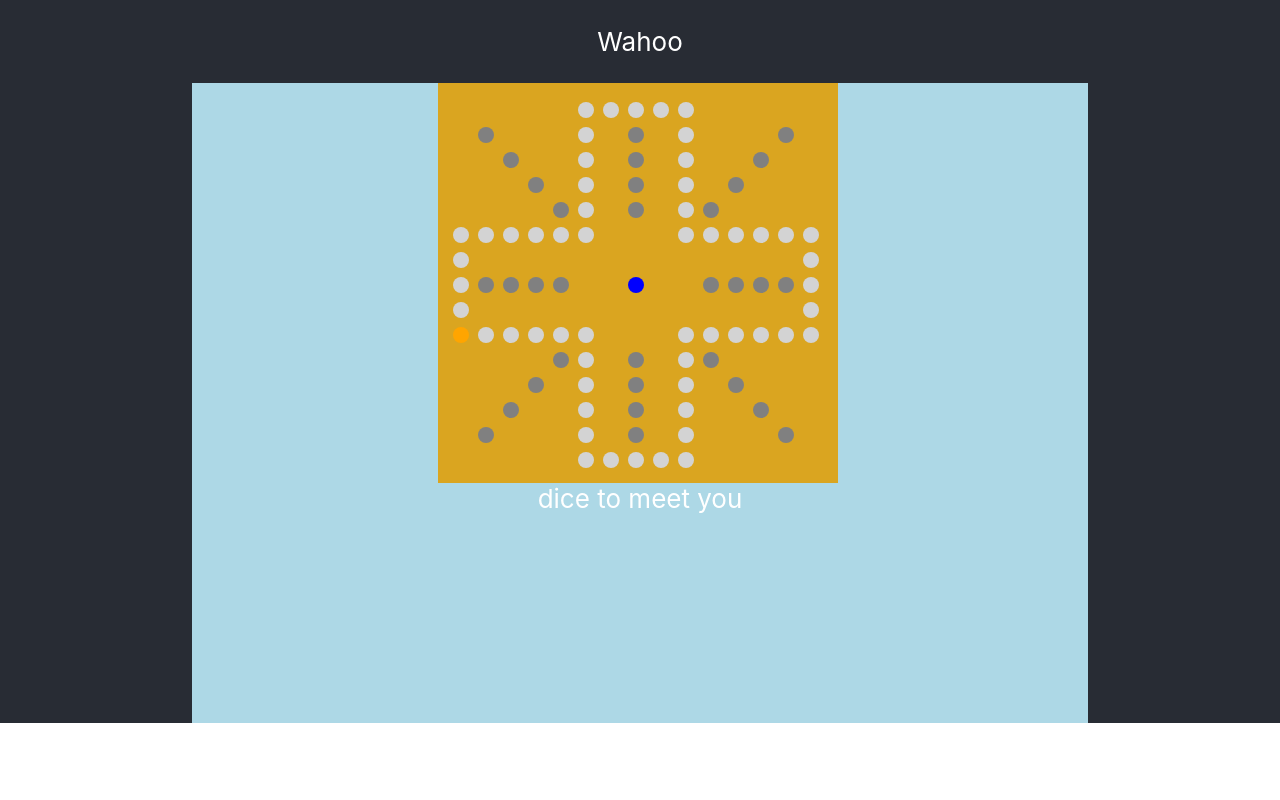
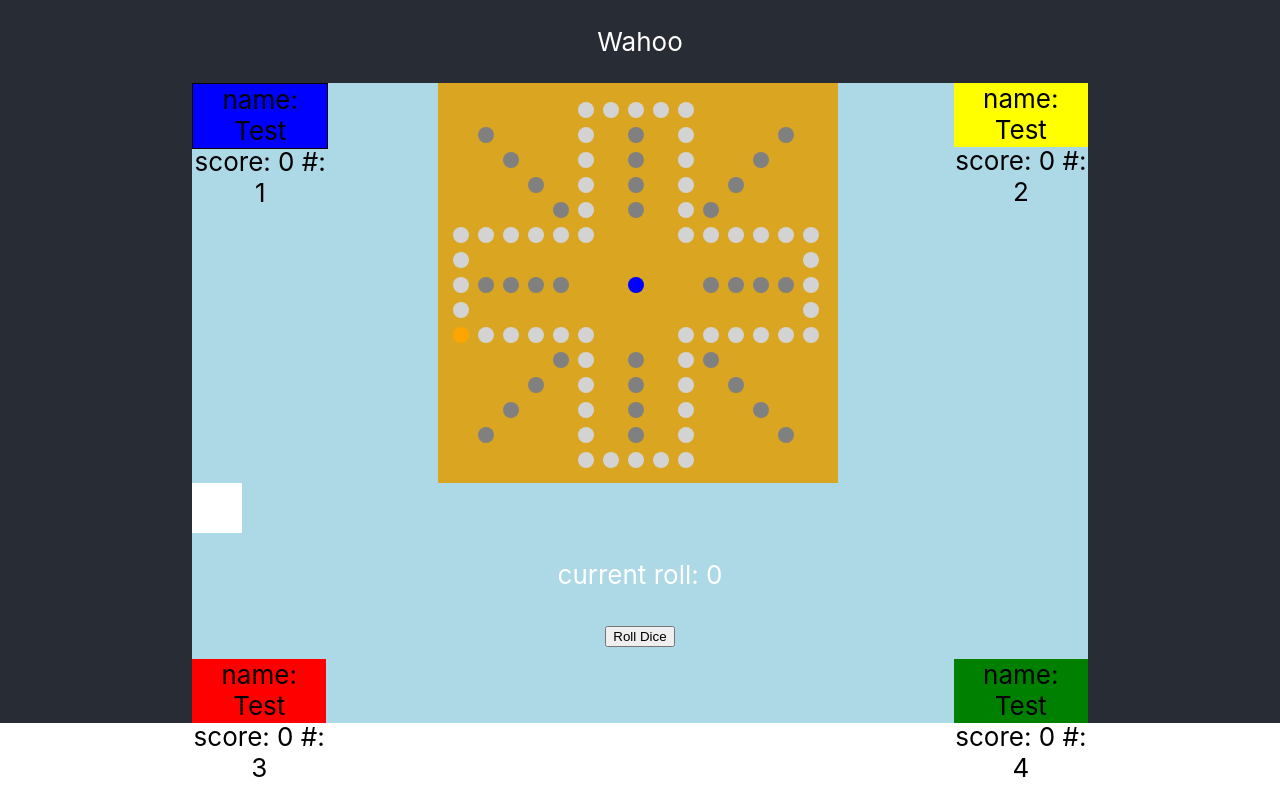
Before and after one commit to abraxasrex/wahoo-react-online, a React (Create React App) app: page / in a window 1280 px wide. Built offline with nearby package versions, Linux system fonts and the light colour scheme.

Commit message:
diceroll and react hooks added

```diff
--- a/src/App.css
+++ b/src/App.css
@@ -75,6 +75,9 @@
   background-color: green;
 }
 
+.current-player {
+  border: 1px solid black;
+}
 .game-board {
   background-color: goldenrod;
   width: 400px;
@@ -96,3 +99,17 @@
 .game-piece {
   border-radius: 0% !important;
 }
+
+.dice {
+  background: white;
+  width: 50px;
+  height: 50px;
+  display: flex;
+  justify-content: space-around;
+  align-items: flex-start;
+}
+.dot {
+  background: black;
+  width: 5px;
+  height:5px;
+}
--- a/src/App.js
+++ b/src/App.js
@@ -18,12 +18,34 @@ import './App.css';
 // Player 4
 // </div>
 
+function startGame(game, setGame) {
+  // this.currentPlayer = players[0];
+  // return this.currentPlayer;
+  if (game && game.players && game.players.length > 0) {
+      const player = game.players[0];
+      const manager = game.manager;
+      manager.currentPlayer = player;
+      setGame({manager: manager});
+  }
+}
+
 function App() {
 
   // const [game, setGame] = useState([]);
 
   // setGame(new Game());
-  const game = new Game();
+
+  const gameInit = new Game(4);
+
+
+  const [game, setGame] = useState(gameInit);
+
+
+
+startGame(game, setGame);
+
+
+ console.log("GAME!!!! ", game);
 
   return (
     <div className="App">
@@ -31,7 +53,7 @@ function App() {
         <p>
           Wahoo
         </p>
-          <GameView players={game.players}/>
+          <GameView game={game} setGame={setGame} />
       </header>
     </div>
   );
--- a/src/classes/Game.js
+++ b/src/classes/Game.js
@@ -13,8 +13,7 @@ const colorSet = ["Red", "Blue", "Green", "Yellow"];
 
 
 class Game {
-    constructor() {
-        this.gameManager = new GameManager()
+    constructor(playerNumber) {
         const players = [];
 
 
@@ -23,6 +22,7 @@ class Game {
         }
 
         this.players = players;
+        this.manager = new GameManager(players);
 
      //   this.gameView = new GameView(this.players);
     }
--- a/src/classes/GameManager.js
+++ b/src/classes/GameManager.js
@@ -1,5 +1,5 @@
 
-
+import {getRandomInt} from '../helpers/Helpers';
 // GameManager -----------------------
 // currentRoll: int
 // currentPlayer: Player
@@ -14,6 +14,45 @@
 
 class GameManager {
 
+    currentRoll = 0;
+    currentPlayer;
+    winner;
+
+    constructor(players) {
+        this.players = players;
+        this.rollDice = this.rollDice.bind(this);
+
+    }
+
+    setupGame() {
+
+    }
+
+    startGame(players) {
+        this.currentPlayer = players[0];
+        return this.currentPlayer;
+    }
+
+    setPlayer() {
+
+    }
+
+    checkForWin() {
+
+    }
+
+    triggerWinCondition(){
+
+    }
+
+    rollDice(event) {
+        this.currentRoll =
+        (6);
+        console.log("dice: ", this.currentRoll);
+        return this.currentRoll;
+        // state...
+    }
+
 }
 
 export default GameManager;
--- a/src/classes/Player.js
+++ b/src/classes/Player.js
@@ -32,6 +32,7 @@ class Player {
         this.selectedPiece = false;
         this.playerName = "Test";
         this.currentScore = 0;
+        this.currentTurn = false;
         // setup game pieces
         const gamePieces = [];
         // for (let i = 0; i < 4; i++) {
--- a/src/helpers/Helpers.js
+++ b/src/helpers/Helpers.js
@@ -1,5 +1,5 @@
 
 
 export function getRandomInt(max) {
-    return Math.floor(Math.random() * Math.floor(max));
+    return Math.floor(Math.random() * Math.floor(max)) + 1;
   }
--- a/src/view_components/DiceView.js
+++ b/src/view_components/DiceView.js
@@ -1,15 +1,37 @@
 import React from 'react';
 
 
-class DiceView extends React.Component {
 
-    render () {
+
+function DiceView (props) {
+
+    function setDice(props){
+
+        const newRoll = props.game.manager.rollDice();
+        let managerState = props.game.manager;
+        managerState.currentRoll = newRoll;
+        props.setGame({manager: managerState});
+    }
+
+    // render () {
+        const dots = [];
+        for(var i = 0; i < props.manager.currentRoll; i++) {
+            dots.push(<div className="dot">.</div>)
+        }
         return (
             <div className="dice-view">
-                dice to meet you
+                <div className="dice-object">
+                    <div className="dice">
+                        {dots}
+                    </div>
+                    <p> current roll: {props.game.manager.currentRoll || 0} </p>
+                    <button onClick={(e) => setDice(props)}>
+                        Roll Dice
+                    </button>
+                </div>
             </div>
         );
-    }
+    // }
 }
 
 export default DiceView;
--- a/src/view_components/GameBoard.js
+++ b/src/view_components/GameBoard.js
@@ -207,7 +207,7 @@ class GameBoard extends React.Component  {
     state = {slots: []};
 
     async getPositions() {
-        let players = this.props.players;
+        let players = this.props.game.manager.players;
         let slots = await setPatterns(players);
         this.setState({slots: slots});
     }
--- a/src/view_components/GameView.js
+++ b/src/view_components/GameView.js
@@ -16,12 +16,22 @@ const GameView = (props) => {
        // this.players = props.players;
         // this.diceView = new DiceView();
         // this.playerViews = new PlayerViews(players);
-        const players = props.players;
+        // const players = props.players;
+
+
         const playerViews = [];
+    console.log("game view! ", props);
 
-        for (var i = 0; i < players.length; i++) {
-           // playerViews.push(<PlayerView player={players[i]}> </PlayerView>);
-        }
+    if (props && props.game && props.game.manager && props.game.manager.players) {
+        for (var i = 0; i < props.game.manager.players.length; i++) {
+            playerViews.push(<PlayerView player={props.game.manager.players[i]} currentPlayer={props.game.manager.currentPlayer}> </PlayerView>);
+         }
+
+
+    }
+
+
+
 
       //  this.playerViews = playerViews;
 
@@ -33,10 +43,10 @@ const GameView = (props) => {
                     {playerViews}
                 </div>
                 <div>
-                    <GameBoard players={players}></GameBoard>
+                    <GameBoard game={props.game} setGame={props.setGame}></GameBoard>
                 </div>
                 <div>
-                    <DiceView></DiceView>
+                    <DiceView manager={props.game.manager} game={props.game} setGame={props.setGame}></DiceView>
                 </div>
             </div>
         );
--- a/src/view_components/PlayerView.js
+++ b/src/view_components/PlayerView.js
@@ -3,6 +3,7 @@ import React from 'react';
 // playername: string   from player
 // currentScore: number
 // player: Player
+// currentTurn
 
 // <div className="player player-1">
 // Player 1
@@ -14,14 +15,15 @@ const PlayerView = (props) => {
 
 
     // }
-    const player = props.player;
+    // const player = props.player;
    // render() {
         return (
-            <div className={"player player-view " + this.player.playerNumber}>
-                <span> name: {this.player.playerName} </span>
-                <span> score: {this.player.currentScore} </span>
+            <div className={"player player-view player-" + props.player.playerNumber + ' ' +
+                (props.currentPlayer === props.player ? 'current-player' : '')}>
+                <span> name: {props.player.playerName} </span>
+                <span> score: {props.player.currentScore} </span>
+                <span> #: {props.player.playerNumber}</span>
             </div>
         );
- //   }
 }
 export default PlayerView;
```
Also changed, not shown: 2 other files (tests, documents, lock files or other folders).
